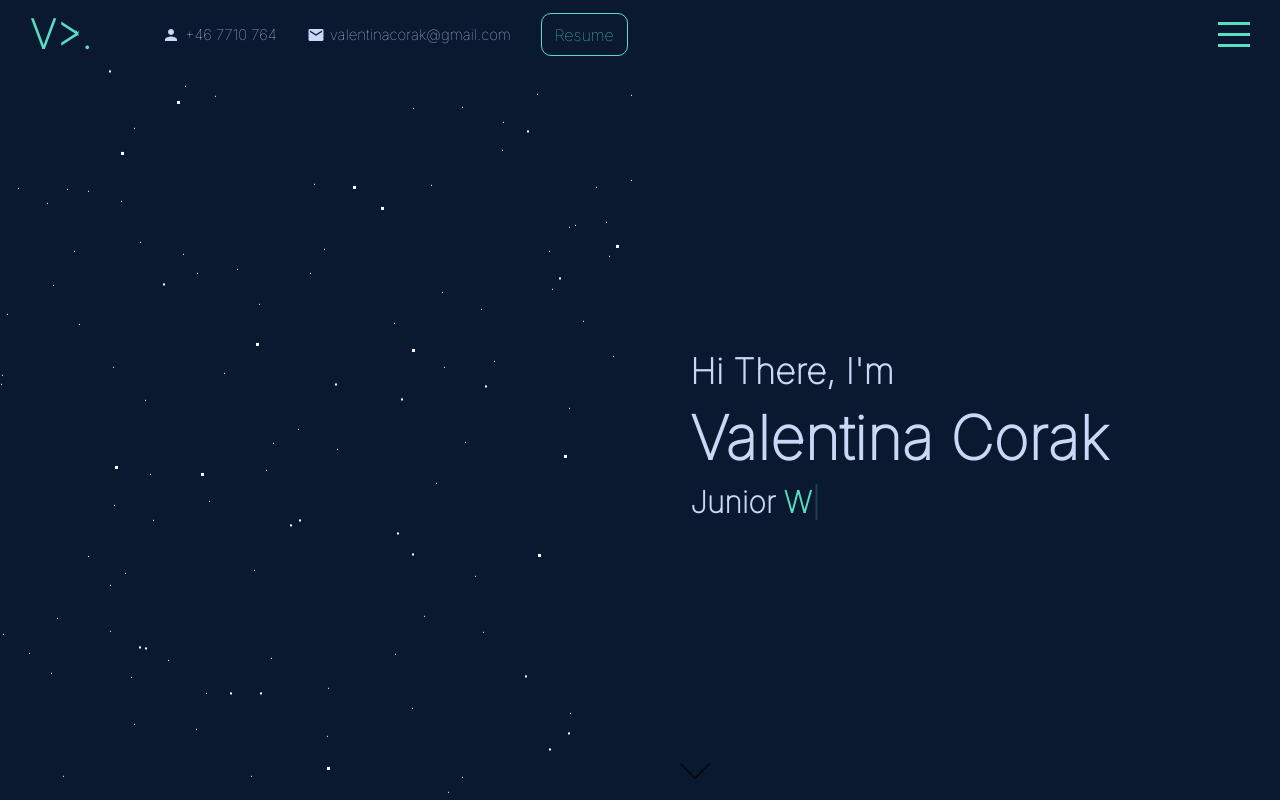
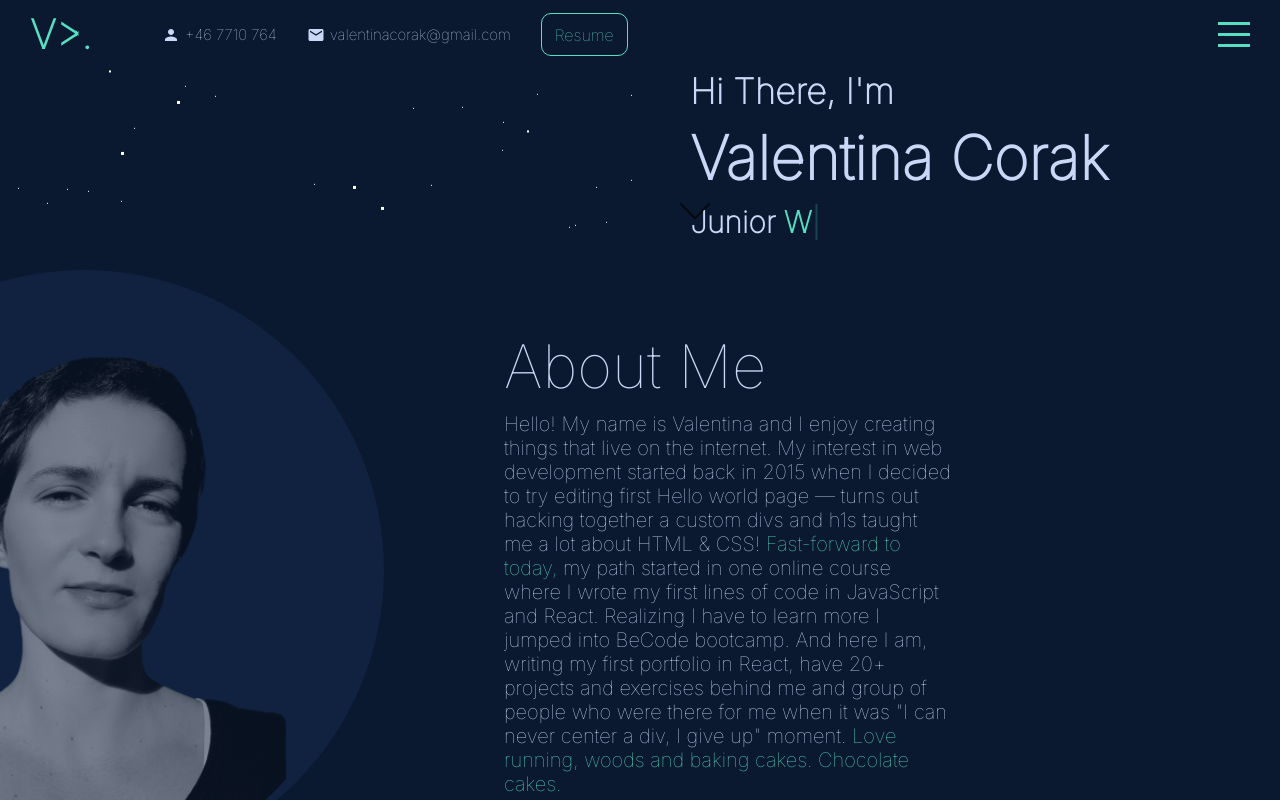
Before and after one commit to VCorak/react-portfolio, a React (Create React App) app: page / in a window 1280 px wide. Built offline with nearby package versions, Linux system fonts and the light colour scheme.

Commit message:
Continuing with scroll...

```diff
--- a/src/App.scss
+++ b/src/App.scss
@@ -2,31 +2,28 @@
 
 * {
   //font-family: 'Inter', sans-serif;
-  overflow: hidden;
 }
 
 
 .app {
   height: 100vh;
-
-  @include mobile {
-    scroll-behavior: smooth;
+  scroll-behavior: smooth; // on link click it scrolls slower to page, not instantly
+  scroll-snap-type: y mandatory;
+  scrolbar-width: none; // for Firefox, but it doesn't work
+  &::-webkit-scrollbar { // for other browsers
+    display: none;
   }
 
 }
 
 .sections {
   width: 100%;
-  height: calc(100vh - 70px); // start the container after header, after 70px
+  height: calc(100vh - 69px); // start the container after header, after 70px
   background-color: antiquewhite;
   position: relative;
   top: 70px;
-  scroll-behavior: smooth; // on link click it scrolls slower to page, not instantly
-  scroll-snap-type: y mandatory;
-  scrolbar-width: none; // for Firefox, but it doesn't work
-  &::-webkit-scrollbar { // for other browsers
-    display: none;
-  }
+}
+
 
 
   > * { // for every component in section part
@@ -35,4 +32,3 @@
     scroll-snap-align: start;
 
   }
-}
```
